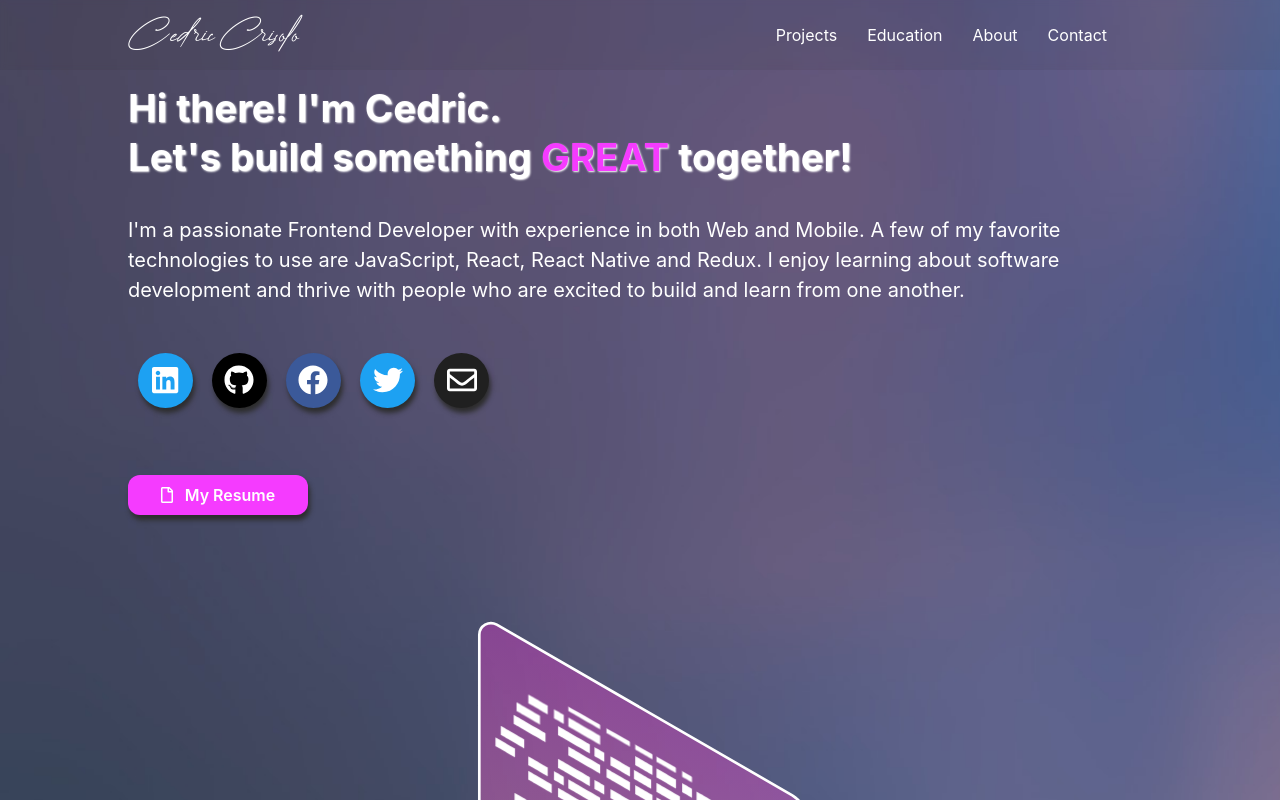
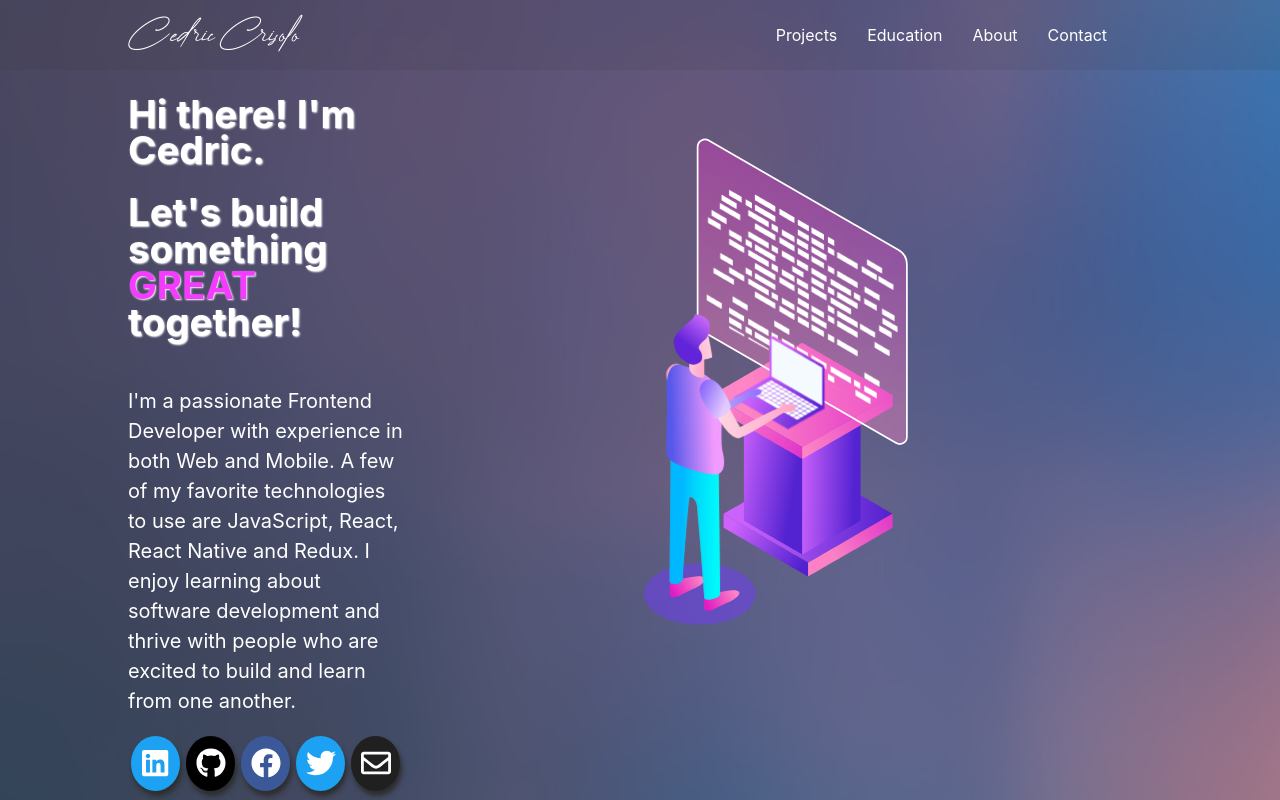
Before and after one commit to ccrisolo/ceds-portfolio, a React (Create React App) app: page / in a window 1280 px wide. Shown: the top 800 px of the page. Built offline with nearby package versions, Linux system fonts and the light colour scheme.

Commit message:
fixes flickering and styling

```diff
--- a/src/App.css
+++ b/src/App.css
@@ -15,38 +15,11 @@
     min-height: 100vh;
 }
 
-/* .projects-section {
+.projects-section {
     padding: 30px;
-    opacity: 0;
     background-color: rgba(255, 255, 255, 0.35);
     min-height: 100vh;
-    visibility: hidden;
-    transform: translateY(10vh);
-    transition: opacity 0.6s ease-out, transform 1.2s ease-out;
-    will-change: opacity, visibility;
 }
-
-.projects-section.is-visible {
-    opacity: 1;
-    transform: none;
-    visibility: visible;
-} */
-.projects-section {
-    padding: 30px;
-    /* opacity: 0; */
-    background-color: rgba(255, 255, 255, 0.35);
-    min-height: 100vh;
-    /* visibility: hidden;
-    transform: translateY(10vh);
-    transition: opacity 0.6s ease-out, transform 1.2s ease-out;
-    will-change: opacity, visibility; */
-}
-/*
-.projects-section.is-visible {
-    opacity: 1;
-    transform: none;
-    visibility: visible;
-} */
 
 .education-section {
     min-height: 100vh;
@@ -107,6 +80,12 @@ p {
         grid-column: 1/-1;
         display: grid;
         grid-template-columns: 1fr 1fr;
+        grid-template-rows: 0.01fr 1fr;
+    }
+
+    .illustration-1 {
+        grid-column: 2/3;
+        grid-row: 1/3;
     }
 
     .intro {
@@ -131,7 +110,7 @@ p {
         grid-template-columns: 0.3fr 2fr 0.3fr;
         grid-template-rows: 0.2fr 0.8fr 0.2fr;
     }
-    .footer-bar{
+    .footer-bar {
         grid-column: 1/-1;
     }
 
--- a/src/App.js
+++ b/src/App.js
@@ -1,5 +1,5 @@
 import "./App.css";
-import React, { useState, useRef, useEffect } from "react";
+import React from "react";
 import NavBar from "./components/NavBar/NavBar";
 import IntroPage from "./Pages/Intro/IntroPage";
 import ProjectsPage from "./Pages/Projects/ProjectsPage";
@@ -16,20 +16,6 @@ import { faEnvelope } from "@fortawesome/free-regular-svg-icons";
 import TypeWriter from "./components/TypeWriter/Typewriter";
 
 function App() {
-    // const [isVisible, setIsVisible] = useState(false);
-    // const domRefNode = useRef();
-
-    // // fade in transition observer for when elements are visible
-    // useEffect(() => {
-    //     const domRef = domRefNode.current;
-
-    //     const observer = new IntersectionObserver(entries => {
-    //         entries.forEach(entry => setIsVisible(entry.isIntersecting));
-    //     });
-    //     observer.observe(domRef);
-    //     return () => observer.unobserve(domRef);
-    // }, []);
-
     return (
         <>
             <div className='App'>
@@ -37,19 +23,10 @@ function App() {
                     <NavBar />
                 </div>
                 <div className='intro-section'>
-
                     <TypeWriter />
                     <IntroPage />
                 </div>
-                <div
-                    // className={`projects-section ${
-                    //     isVisible ? `is-visible` : ""
-                    // }`}
-                    // ref={domRefNode}
-                    // id='projects'
-                    className='projects-section'
-                    id='projects'
-                >
+                <div className='projects-section' id='projects'>
                     <ProjectsPage />
                 </div>
                 <div className='education-section' id='education'>
--- a/src/Pages/Intro/IntroPage.css
+++ b/src/Pages/Intro/IntroPage.css
@@ -196,4 +196,7 @@ p {
     .intro {
         grid-column: 1/2;
     }
+    .illustration-1{
+        padding-left: 10%;
+    }
 }
--- a/src/components/TypeWriter/TypeWriter.css
+++ b/src/components/TypeWriter/TypeWriter.css
@@ -0,0 +1,17 @@
+@media (min-width: 900px) {
+    .typing-container {
+        min-height: 125px;
+        min-width: 800px;
+    }
+    .type-wrapper {
+        min-width: 800px;
+    }
+
+    h1{
+        line-height: .950em;
+    }
+
+    .intro {
+        grid-column: 1/2;
+    }
+}
```
Also changed, not shown: src/Pages/Intro/IntroPage.jsx (+0 -25 lines).
